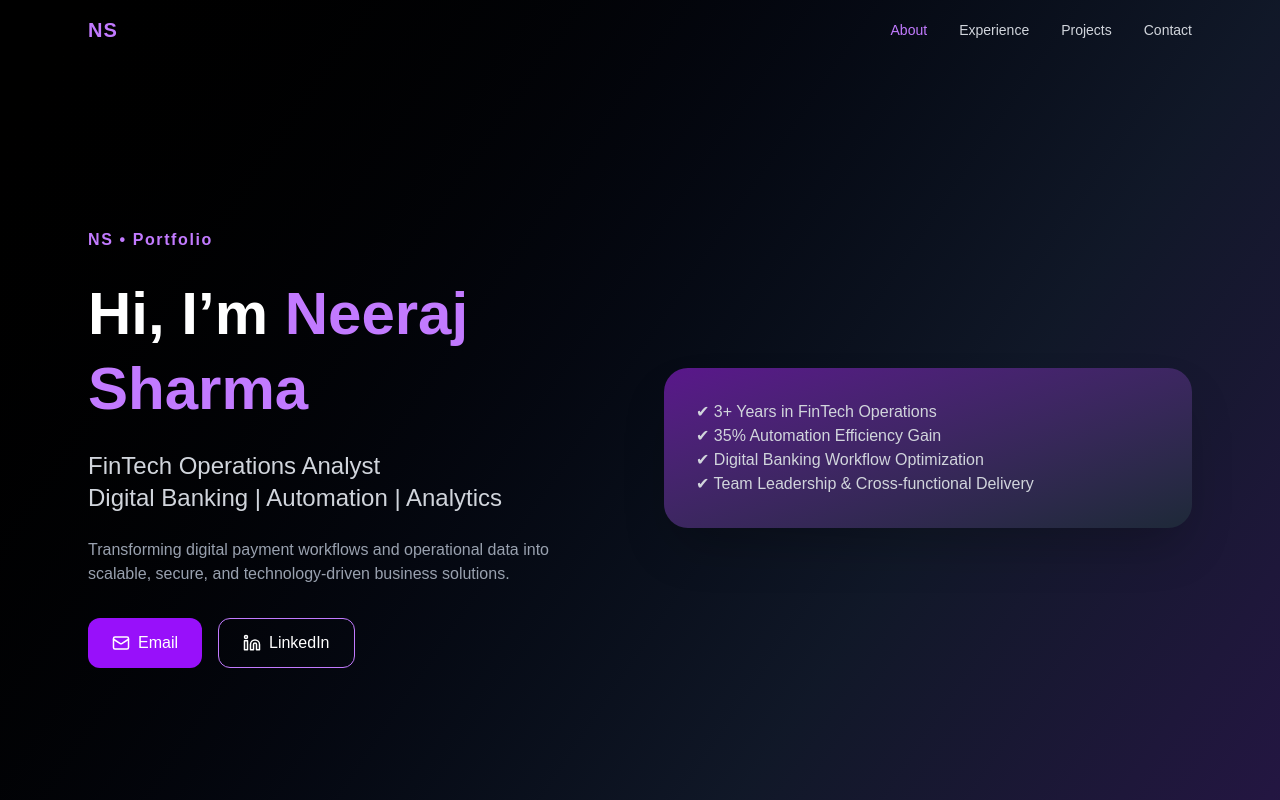
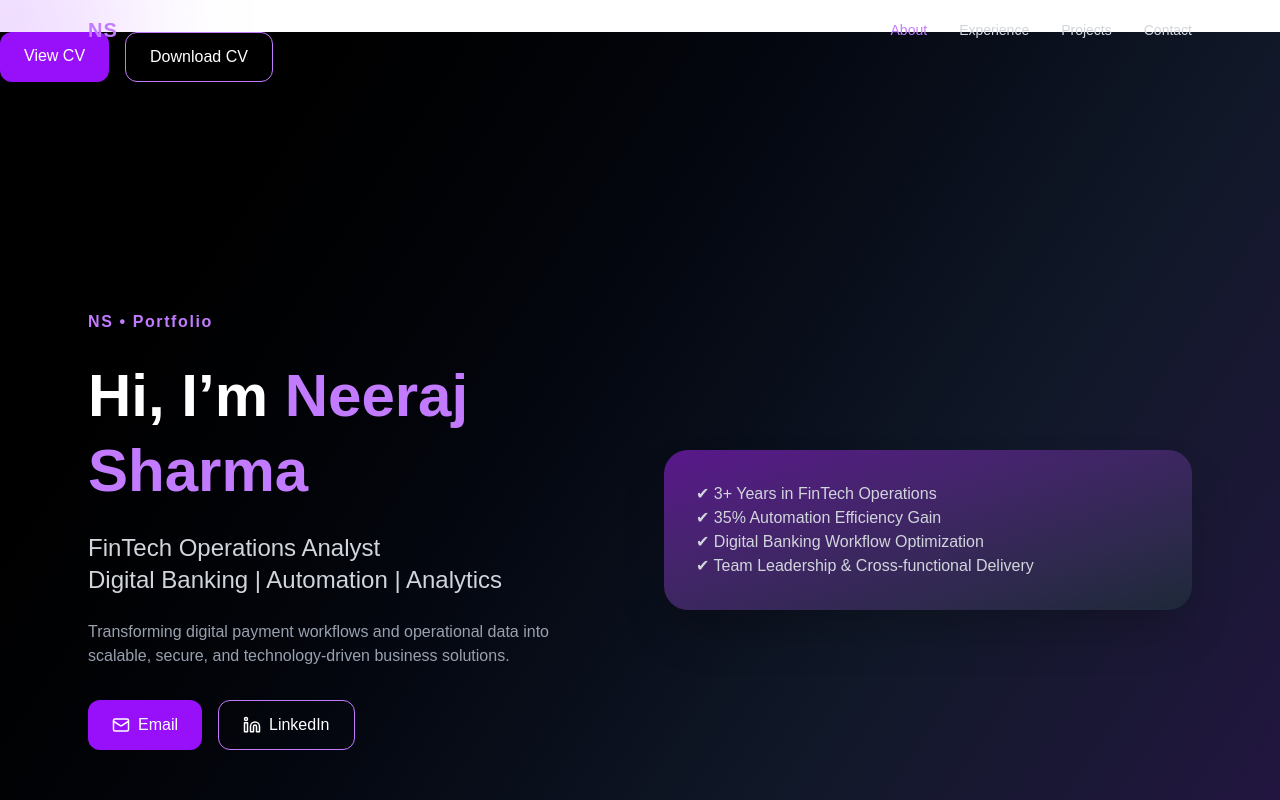
Before and after one commit to neeraj7895/neeraj-portfolio, a Next.js app: page / in a window 1280 px wide. Shown: the top 800 px of the page. Built offline with nearby package versions, Linux system fonts and the light colour scheme.

Commit message:
Added CV view and download buttons

```diff
--- a/app/layout.tsx
+++ b/app/layout.tsx
@@ -55,7 +55,7 @@ export default function RootLayout({
       >
         <Navbar />
         {children}
-        <Analytics />
+{/* <Analytics /> */}
       </body>
     </html>
   );
--- a/app/page.tsx
+++ b/app/page.tsx
@@ -10,6 +10,28 @@ export default function Home() {
 
       {/* Cursor Glow */}
       <CursorGlow />
+      <div className="mt-8 flex gap-4 flex-wrap">
+
+  {/* View CV */}
+  <a
+    href="/Neeraj_Sharma_CV.pdf"
+    target="_blank"
+    className="px-6 py-3 bg-purple-600 rounded-xl hover:bg-purple-700 transition"
+  >
+    View CV
+  </a>
+
+  {/* Download CV */}
+  <a
+    href="/Neeraj_Sharma_CV.pdf"
+    download
+    className="px-6 py-3 border border-purple-400 rounded-xl hover:bg-purple-400 hover:text-black transition"
+  >
+    Download CV
+  </a>
+
+</div>
+
 
       {/* HERO SECTION */}
       <section className="min-h-screen pt-24 flex items-center">
```
